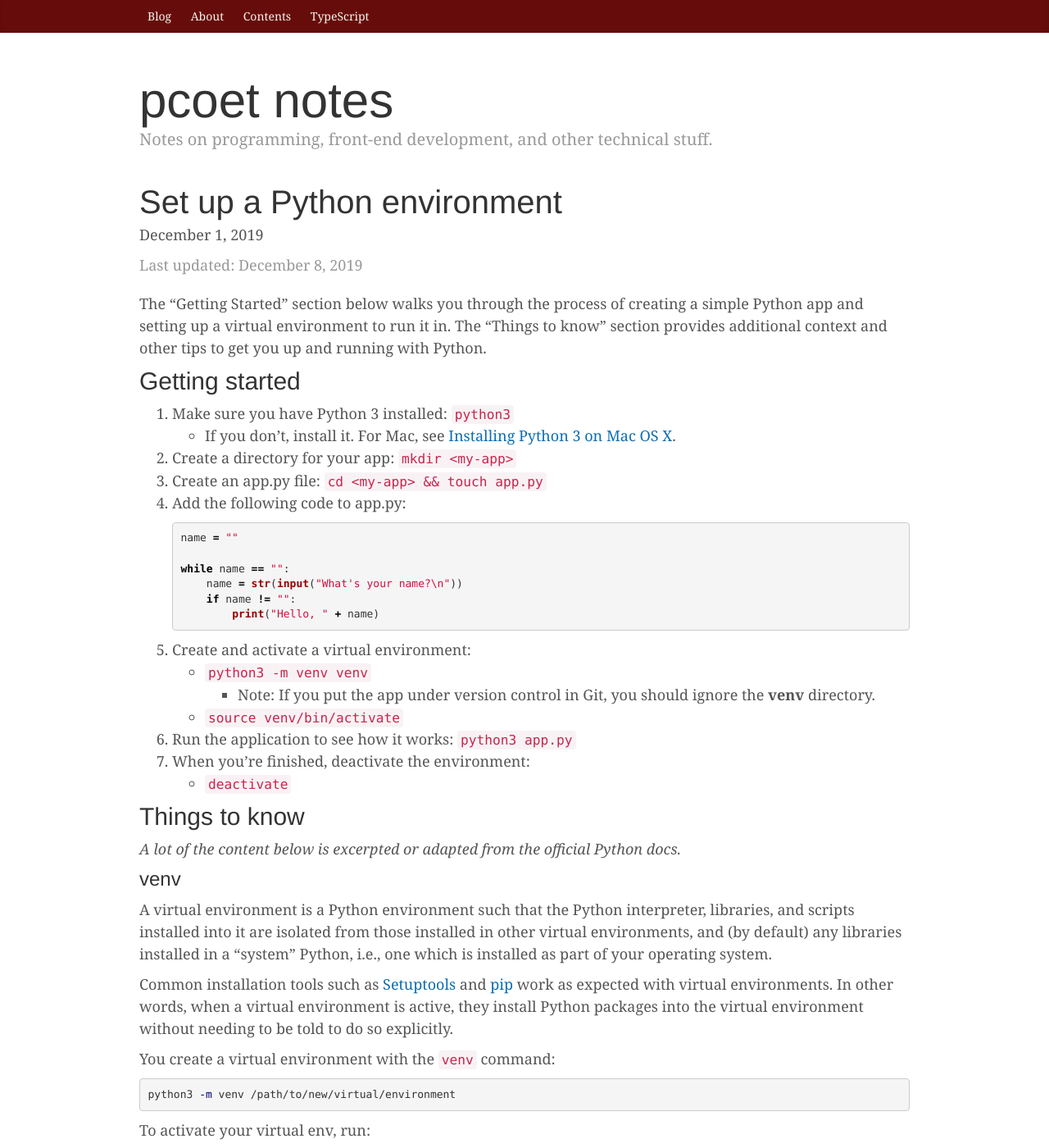
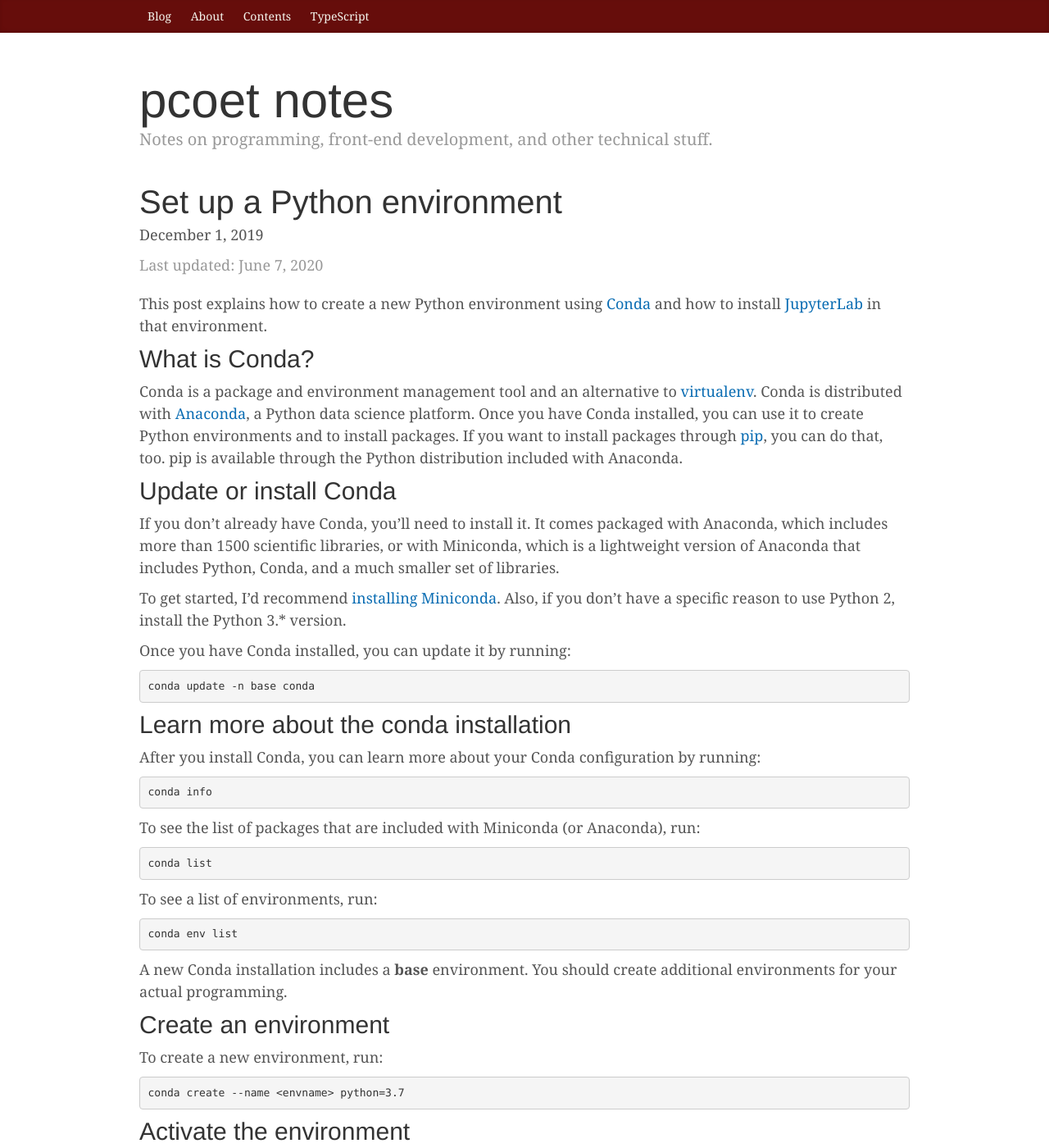
Before and after one commit to pcoet/pcoet.github.io, a Jekyll site: the page built from _posts/2019-12-01-py-quickstart.md, in a window 1280 px wide and 1400 px high. Shown: the whole window at 82% size. Built offline with Jekyll 4.4.1, drawn with Linux system fonts in a browser that asks for light colours; some of the changed text lies outside the part shown.

Commit message:
updated Python quickstart to use Conda

````diff
--- a/_posts/2019-12-01-py-quickstart.md
+++ b/_posts/2019-12-01-py-quickstart.md
@@ -1,114 +1,85 @@
 ---
 title: Set up a Python environment
 category: Python
-last_updated: December 8, 2019
+last_updated: June 7, 2020
 ---
 
-The "Getting Started" section below walks you through the process of creating a simple Python app and setting up a virtual environment to run it in. The "Things to know" section provides additional context and other tips to get you up and running with Python.
+This post explains how to create a new Python environment using [Conda](https://docs.conda.io/en/latest/) and how to install [JupyterLab](https://jupyterlab.readthedocs.io/en/stable/index.html) in that environment.
 
-## Getting started ##
+## What is Conda?
 
-1. Make sure you have Python 3 installed: `python3`
-    * If you don't, install it. For Mac, see [Installing Python 3 on Mac OS X](https://docs.python-guide.org/starting/install3/osx/).
-1. Create a directory for your app: `mkdir <my-app>`
-1. Create an app.py file: `cd <my-app> && touch app.py`
-1. Add the following code to app.py:
+Conda is a package and environment management tool and an alternative to [virtualenv](https://pypi.org/project/virtualenv/). Conda is distributed with [Anaconda](https://docs.anaconda.com/), a Python data science platform. Once you have Conda installed, you can use it to create Python environments and to install packages. If you want to install packages through [pip](https://pypi.org/project/pip/), you can do that, too. pip is available through the Python distribution included with Anaconda.
 
-   ```python
-   name = ""
+## Update or install Conda
 
-   while name == "":
-       name = str(input("What's your name?\n"))
-       if name != "":
-           print("Hello, " + name)
-   ```
+If you don't already have Conda, you'll need to install it. It comes packaged with Anaconda, which includes more than 1500 scientific libraries, or with Miniconda, which is a lightweight version of Anaconda that includes Python, Conda, and a much smaller set of libraries.
 
-1. Create and activate a virtual environment:
-    * `python3 -m venv venv`
-        * Note: If you put the app under version control in Git, you should ignore the **venv** directory.
-    * `source venv/bin/activate`
-1. Run the application to see how it works: `python3 app.py`
-1. When you're finished, deactivate the environment:
-  * `deactivate`
+To get started, I'd recommend [installing Miniconda](https://docs.conda.io/en/latest/miniconda.html). Also, if you don't have a specific reason to use Python 2, install the Python 3.* version.
 
-## Things to know ##
+Once you have Conda installed, you can update it by running:
 
-*A lot of the content below is excerpted or adapted from the official Python docs.*
+    conda update -n base conda
 
-### venv ###
+## Learn more about the conda installation
 
-A virtual environment is a Python environment such that the Python interpreter, libraries, and scripts installed into it are isolated from those installed in other virtual environments, and (by default) any libraries installed in a “system” Python, i.e., one which is installed as part of your operating system.
+After you install Conda, you can learn more about your Conda configuration by running:
 
-Common installation tools such as [Setuptools](https://setuptools.readthedocs.io/en/latest/) and [pip](https://pypi.org/project/pip/) work as expected with virtual environments. In other words, when a virtual environment is active, they install Python packages into the virtual environment without needing to be told to do so explicitly.
+    conda info
 
-You create a virtual environment with the `venv` command:
+To see the list of packages that are included with Miniconda (or Anaconda), run:
 
-```shell
-python3 -m venv /path/to/new/virtual/environment
-```
+    conda list
 
-To activate your virtual env, run:
+To see a list of environments, run:
 
-```shell
-source <venv>/bin/activate
-```
+    conda env list
 
-To deactivate, run:
+A new Conda installation includes a **base** environment. You should create additional environments for your actual programming.
 
-```shell
-deactivate
-```
+## Create an environment
 
-You don’t specifically need to activate an environment; activation just prepends the virtual environment’s binary directory to your path, so that “python” invokes the virtual environment’s Python interpreter and you can run installed scripts without having to use their full path. However, all scripts installed in a virtual environment should be runnable without activating it, and run with the virtual environment’s Python automatically.
+To create a new environment, run:
 
-### Modules ###
+    conda create --name <envname> python=3.7
 
-To import a module:
+## Activate the environment
 
-```python
-import my_module
-```
+To activate the environment, run:
 
-Also, you can import names from a module directly into the importing module’s symbol table:
+    conda activate <envname>
 
-```python
-from my_module import my_func
-```
+With the environment activated, the python binary from your Miniconda (or Anaconda) distribution should be available. If you run `python --version`, you should see the version you specified in creating the environment, e.g. 3.7.
 
-This imports all names except those beginning with an underscore:
+## Install JupyterLab
 
-```python
-from my_module import *
-```
+To install JupyterLab, run:
 
-Note that in general the practice of importing `*` from a module or package is frowned upon, since it often causes poorly readable code.
+    conda install -c conda-forge jupyterlab
 
-For efficiency reasons, each module is only imported once per interpreter session. Therefore, if you change your modules, you have to restart the interpreter &mdash; or, if it’s just one module you want to test interactively, use `importlib.reload()`, e.g. `import importlib; importlib.reload(modulename)`.
+You can test the installation by running:
 
-When you run a Python module with
+    jupyter lab
 
-```python
-python mod.py <arguments>
-```
+## Deactivate the environment
 
-the code in the module will be executed, just as if you imported it, but with the `__name__` set to `"__main__"`. That means that by adding something like this at the end of your module...
+When you're finished working in the environment, deactivate it:
 
-```python
-if __name__ == "__main__":
-    import sys
-    some_function((sys.argv[1])
-```
+    conda deactivate
 
-...you can make the file usable as a script as well as an importable module, because the code that parses the command line only runs if the module is executed as the “main” file
+## Remove the environment
 
-### Packages ###
+When you no longer need the environment, you can delete it by running:
 
-Packages are a way of structuring Python’s module namespace by using dot syntax. For example, the module name A.B designates a submodule named B in a package named A.
+    conda env remove --name <envname>
 
-An `__init__.py` file is required to make Python treat a directory as containing a package. In the simplest case, `__init__.py` can just be an empty file, but it can also execute initialization code for the package
+## Resources
 
-### Style ###
+* [Conda docs](https://docs.conda.io/en/latest/)
+* [JupyterLab Documentation](https://jupyterlab.readthedocs.io/en/stable/index.html)
 
-Use 4-space indentation, and no tabs.
+### Videos
 
-Name your classes and functions consistently; the convention is to use CamelCase for classes and lower_case_with_underscores for functions and methods.
+* [Corey Schafer: Python Tutorial: Anaconda - Installation and Using Conda](https://www.youtube.com/watch?v=YJC6ldI3hWk)
+* [Google Cloud Platform: Jupyter Tips and Tricks (AI Adventures)](https://www.youtube.com/watch?v=2eCHD6f_phE&list=TLPQMDcwNjIwMjCsHwENipEOJw&index=2)
+* [Google Cloud Platform: Which Python Package Manager Should You Use? (AI Adventures)](https://www.youtube.com/watch?v=3J02sec99RM)
+* [Tech With Tim: Anaconda Tutorial 2019 - Python Virtual Environment Manager](https://www.youtube.com/watch?v=mIB7IZFCE_k)
````
